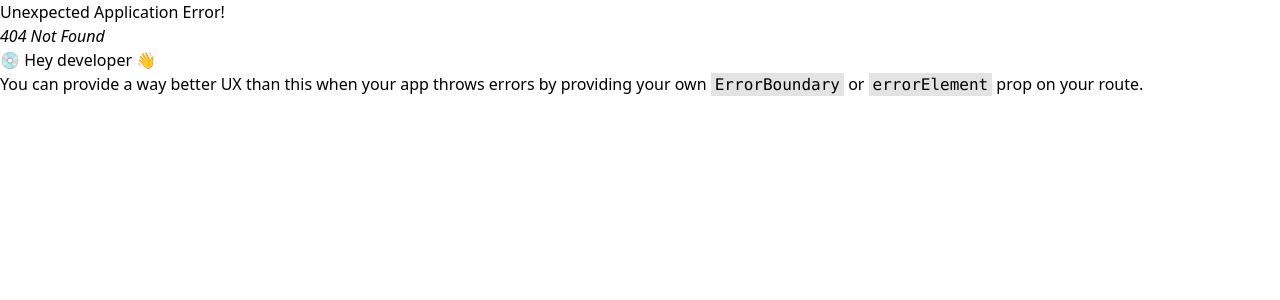
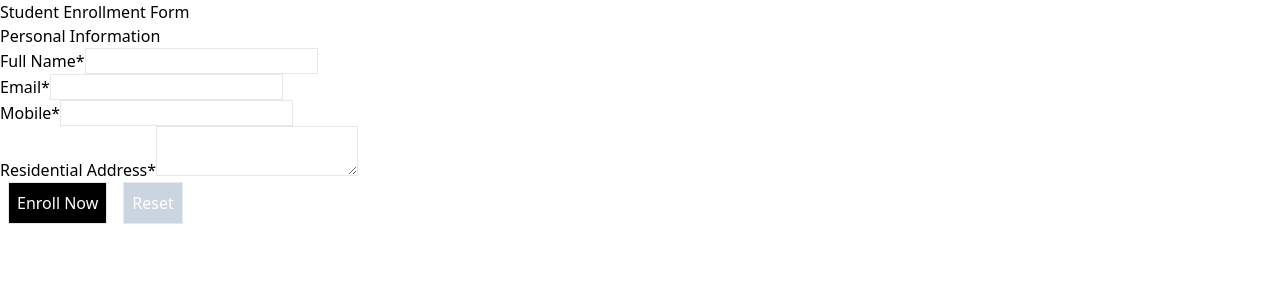
Before and after one commit to nabin-skilluplabs/skillup_labs_fsd_batch_01_2023, a React (Vite) app in the folder react-app/: page /enrollment-form in a window 1280 px wide. Before the commit this address had no page. Shown: the top 300 px of the page. Built offline with nearby package versions, Linux system fonts and the light colour scheme; a web font is replaced by a local one.

Commit message:
Add react hook form

```diff
--- a/react-app/package.json
+++ b/react-app/package.json
@@ -14,6 +14,7 @@
     "match-sorter": "^6.3.4",
     "react": "^18.2.0",
     "react-dom": "^18.2.0",
+    "react-hook-form": "^7.51.3",
     "react-router-dom": "^6.22.3",
     "sort-by": "^1.2.0"
   },
--- a/react-app/src/App.jsx
+++ b/react-app/src/App.jsx
@@ -17,6 +17,10 @@ export default function App() {
         {
             title: "Describing The UI",
             path: "/describing-the-ui"
+        },
+        {
+            title: "Enrollment Form",
+            path: "/enrollment-form"
         }
     ];
     return(
--- /dev/null
+++ b/react-app/src/assets/css/custom.css
@@ -0,0 +1,3 @@
+body {
+    background-color: black;
+}
--- /dev/null
+++ b/react-app/src/pages/EnrollmentForm.jsx
@@ -0,0 +1,50 @@
+import { useForm } from "react-hook-form";
+
+function EnrollmentForm() {
+
+    const {
+        register,
+        handleSubmit,
+        watch,
+        formState: { errors },
+      } = useForm();
+
+
+    function onSubmit(data) {
+        console.log(data);
+    }
+
+    return (
+        <div>
+            <h1>Student Enrollment Form</h1>
+            <h2>Personal Information</h2>
+
+            <form onSubmit={handleSubmit(onSubmit)}>
+                <div>
+                    <label>Full Name*</label>
+                    <input className="border" type="text"  {...register("fullName")} />
+                </div>
+                <div>
+                    <label>Email*</label>
+                    <input className="border"  type="email"  {...register("email")} />
+                </div>
+                <div>
+                    <label>Mobile*</label>
+                    <input className="border"  type="text"  {...register("mobile")} />
+                </div>
+                <div>
+                    <label>Residential Address*</label>
+                    <textarea className="border"   {...register("address")} ></textarea>
+                </div>
+
+                <div>
+                    <input type="submit" className="border bg-black  p-2 text-white mx-2"  value="Enroll Now" />
+                    <input type="reset" className="border bg-slate-300 p-2 text-white mx-2"   value="Reset" />
+                </div>
+            </form>
+
+        </div>
+    );
+}
+
+export default EnrollmentForm;
--- a/react-app/src/router.jsx
+++ b/react-app/src/router.jsx
@@ -7,6 +7,7 @@ import Counter from './Counter';
 import Stock from './Stock';
 import DescribingTheUI from "./pages/DescribingTheUI";
 import News from "./pages/News";
+import EnrollmentForm from "./pages/EnrollmentForm";
 
 const router = createBrowserRouter([
     {
@@ -29,6 +30,10 @@ const router = createBrowserRouter([
         path: "/news",
         element: <News />,
       },
+      {
+        path: "/enrollment-form",
+        element: <EnrollmentForm />,
+      },
   ]);
 
 export default router;
```
Also changed, not shown: 1 other file (tests, documents, lock files or other folders).
